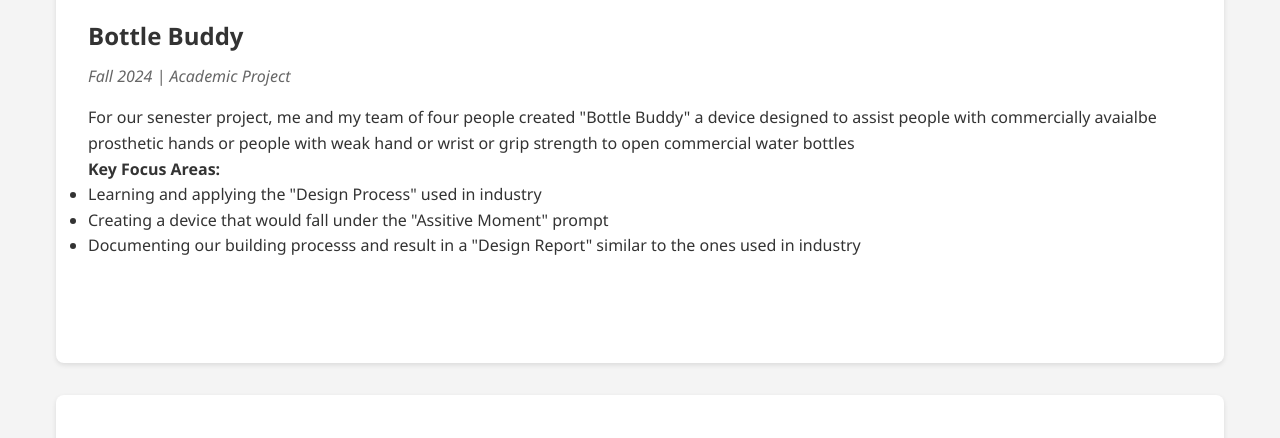
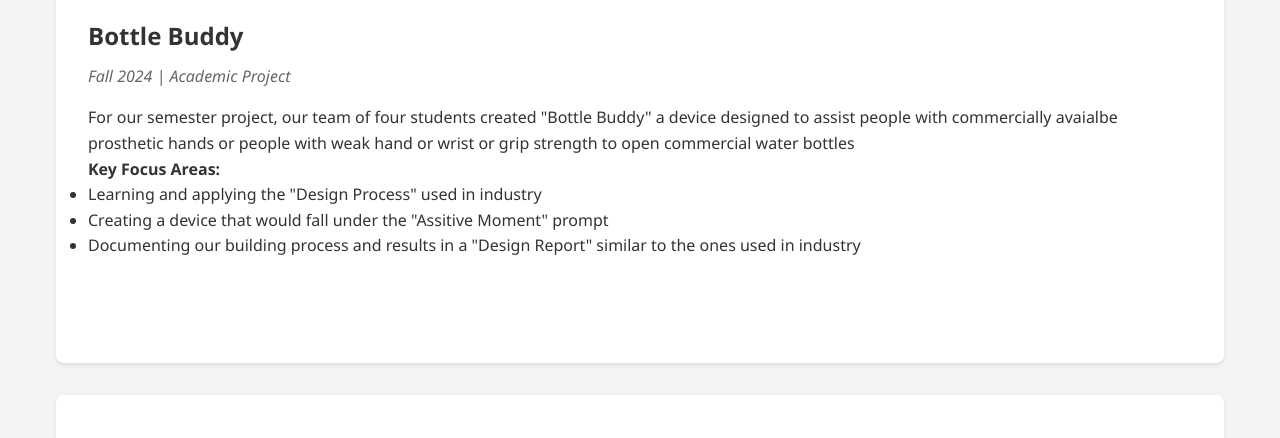
Before and after one commit to ElmoXEmilio/emilioolivaresmartinez.com, a plain HTML site: page index.html in a window 1280 px wide. Shown: the part 696-1134 px from the top of the page. Drawn offline with Linux system fonts and the light colour scheme.

Commit message:
Update index.html

```diff
--- a/index.html
+++ b/index.html
@@ -186,13 +186,13 @@
             <div class="project">
                 <h3>Bottle Buddy</h3>
                 <p class="project-meta">Fall 2024 | Academic Project</p>
-                <p> For our senester project, me and my team of four people created "Bottle Buddy" a device designed to assist people with commercially avaialbe prosthetic hands or people with weak hand or wrist or grip strength to open commercial water bottles</p>
+                <p> For our semester project, our team of four students created "Bottle Buddy" a device designed to assist people with commercially avaialbe prosthetic hands or people with weak hand or wrist or grip strength to open commercial water bottles</p>
                 <!-- Add image: <img src="images/prosthetics-research.jpg" alt="Prosthetics Research"> -->
                 <p><strong>Key Focus Areas:</strong></p>
                 <ul>
                     <li>Learning and applying the "Design Process" used in industry</li>
                     <li>Creating a device that would fall under the "Assitive Moment" prompt</li>
-                    <li>Documenting our building processs and result in a "Design Report" similar to the ones used in industry</li>
+                    <li>Documenting our building process and results in a "Design Report" similar to the ones used in industry</li>
                 </ul>
             </div>
 
```
